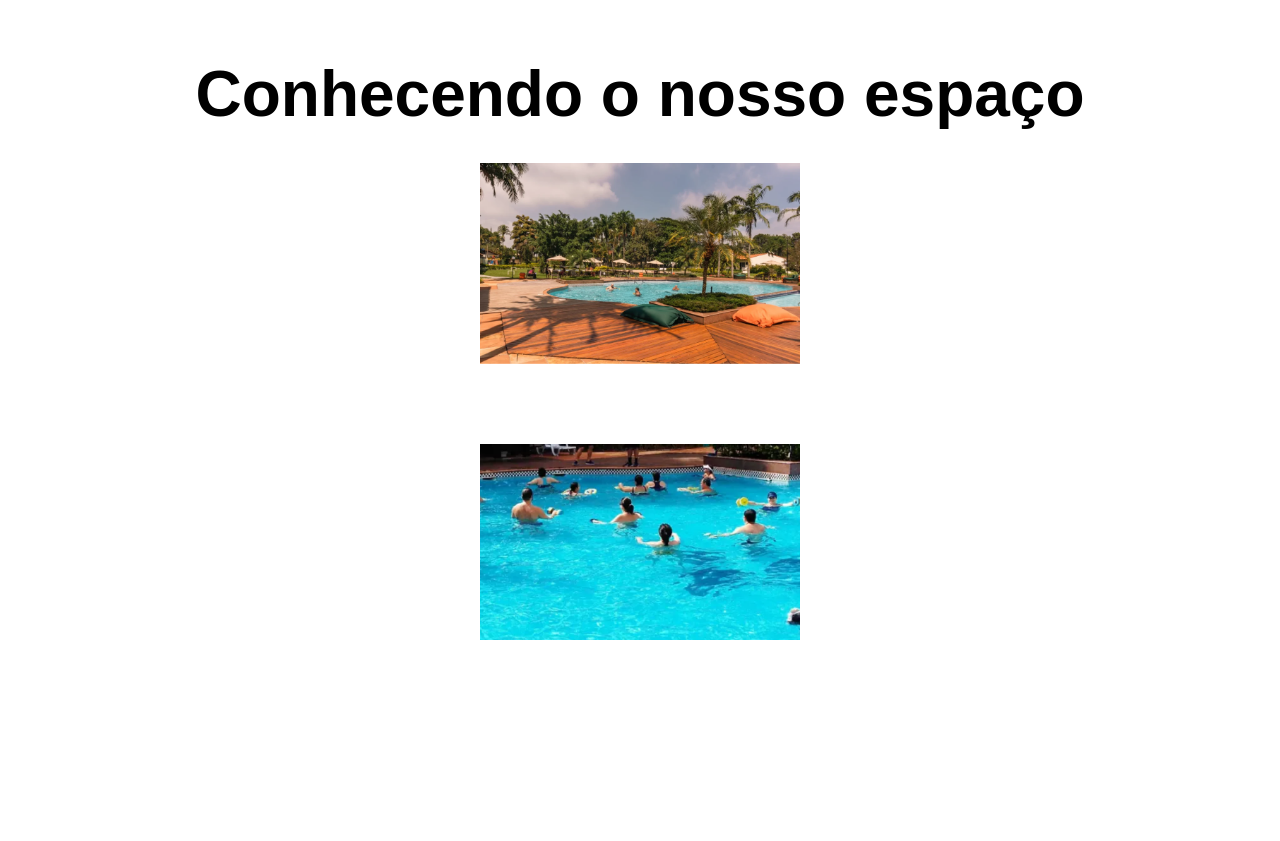
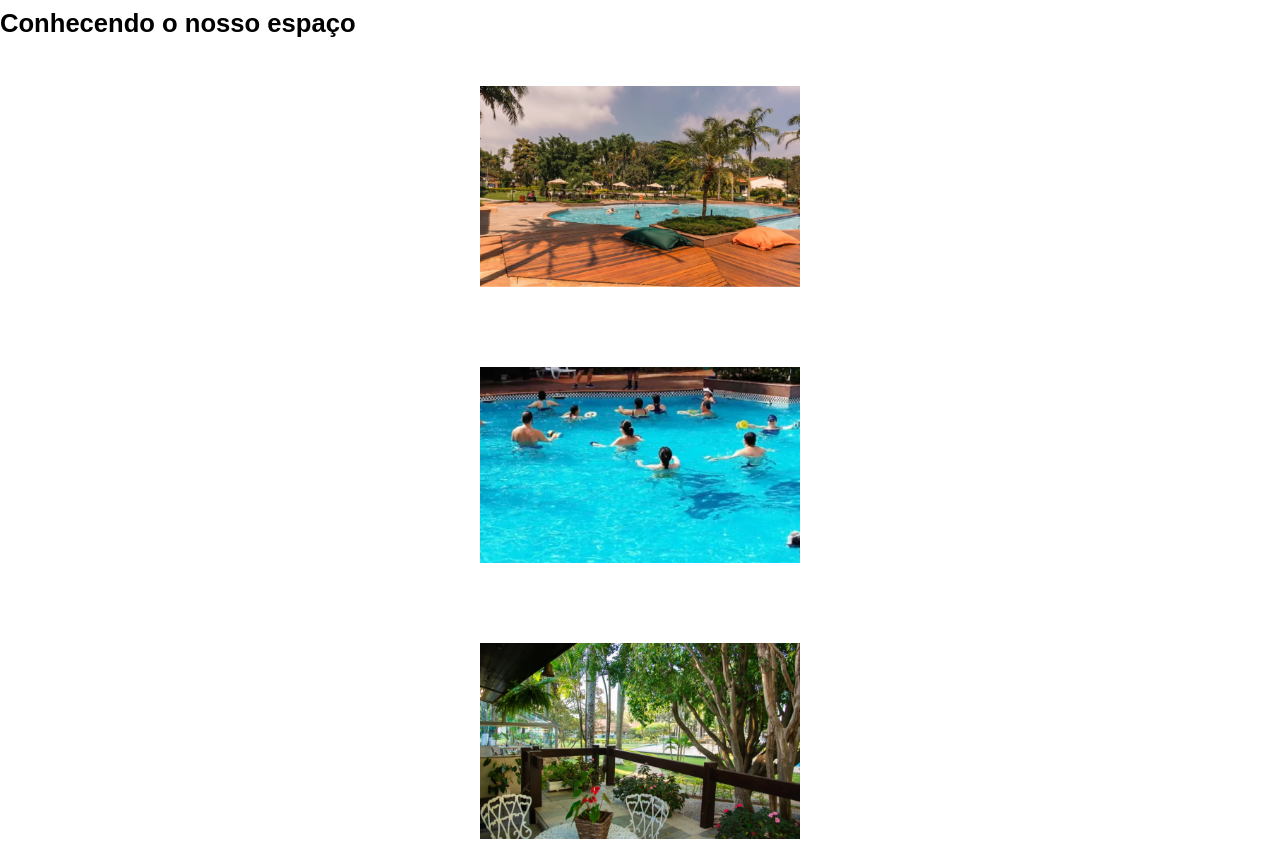
Before and after one commit to Giovana00/techbeauty, a plain HTML site: page index.html in a window 1280 px wide. Shown: the part 137-978 px from the top of the page. Before the commit the page ends 857 px from the top, so only its background shows below. Drawn offline with Linux system fonts and the light colour scheme.

Commit message:
vamo que vamo

```diff
--- a/assets/css/base.css
+++ b/assets/css/base.css
@@ -71,3 +71,11 @@ html{
     background-color: var(--but);
     color:var(--primary-foreground);
 }
+.a{
+    font-size: 1.2rem;
+}
+@media (width>600px){
+    .a{
+        font-size: 0.8rem;
+    }
+}
--- a/assets/css/hero.css
+++ b/assets/css/hero.css
@@ -4,8 +4,9 @@
 }
 .hero h1{
     font-weight: bold;
-    font-size: 2.5rem;
+    font-size: 0.8rem;
     margin-bottom: 2rem;
+    margin-left: 2rem;
 }
 .hero h2{
     font-weight: normal;
@@ -28,7 +29,7 @@
 }
 @media (width>600px){
     .hero h1{
-        font-size: 4rem;
+        font-size: 0.8rem;
     }
     .hero h2{
         font-size: 2rem;
--- a/index.html
+++ b/index.html
@@ -28,15 +28,16 @@
             <a href="" class="button">Serviços</a>
         </nav>
     </header>
+    <div class="a">
+        <h1>Conhecendo o nosso espaço</h1>
+    </div>
     <section class="hero container">
-        <h1>Conhecendo o nosso espaço</h1>
 
-        <img class="hero-avatar"
-        src="./assets/images/piscina 2.png"
-        alt="">
-        <img class="hero-avatar"
-        src="./assets/images/pis 2.png"
-        alt="">
+
+        <img class="hero-avatar" src="./assets/images/piscina 2.png" alt="">
+        <img class="hero-avatar" src="./assets/images/pis 2.png" alt="">
+        <img class="hero-avatar" src="./assets/images/ester 1.png" alt="">
+        <img class="hero-avatar" src="./assets/images/exter 1.png" alt="">
 
     </section>
 </body>
```
